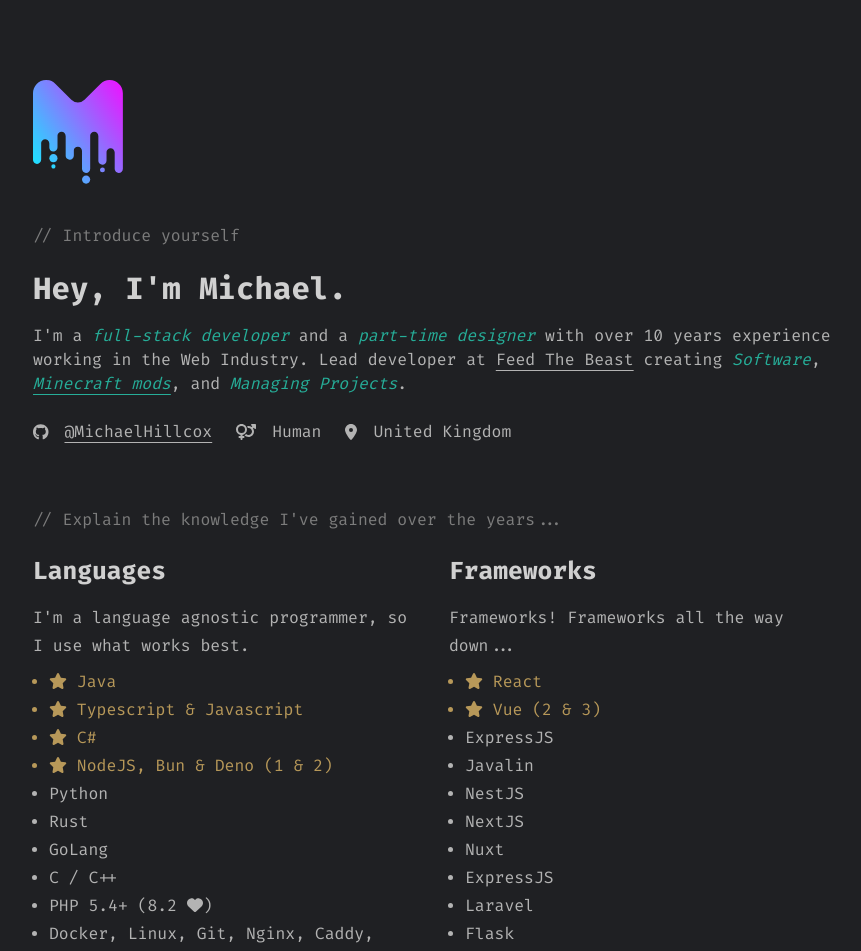
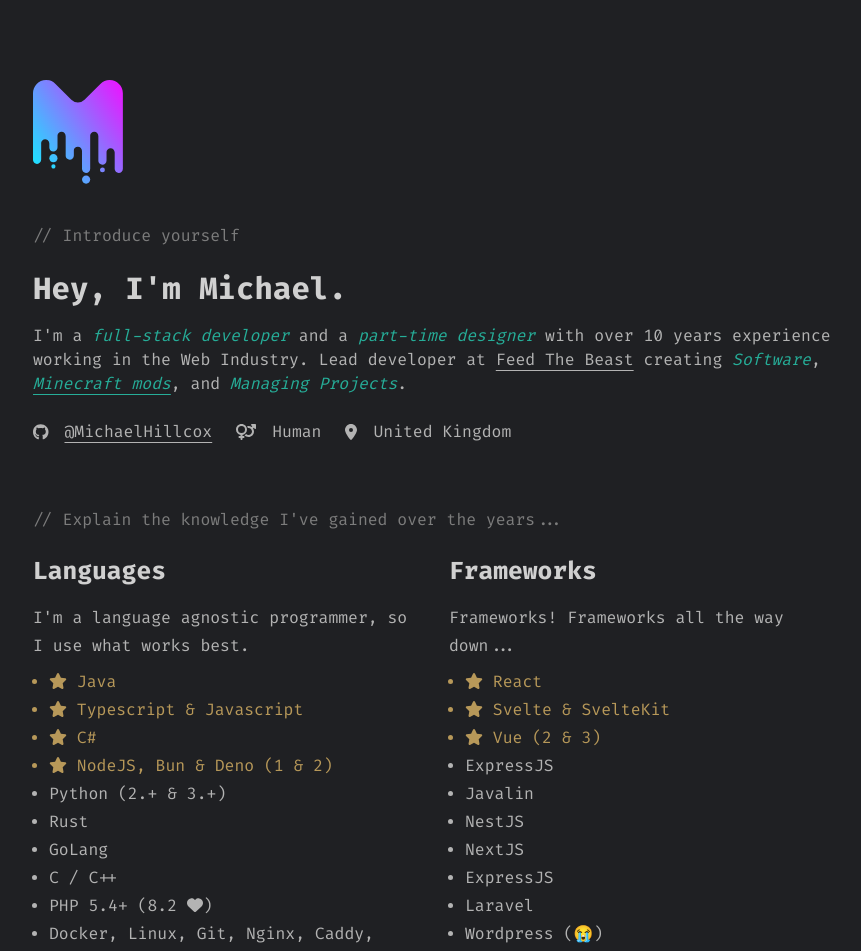
Before and after one commit to MichaelHillcox/Michael, a Next.js app: page / in a window 1280 px wide. Shown: the top 951 px of the page, without its empty margins (207-1068 px from the left). Built offline with nearby package versions, Linux system fonts and the light colour scheme.

Commit message:
Update index.tsx

```diff
--- a/src/pages/index.tsx
+++ b/src/pages/index.tsx
@@ -39,7 +39,7 @@
               <li className="star"><FontAwesomeIcon icon={faStar} /> Typescript & Javascript</li>
               <li className="star"><FontAwesomeIcon icon={faStar} /> C#</li>
               <li className="star"><FontAwesomeIcon icon={faStar} /> NodeJS, Bun & Deno (1 & 2)</li>
-              <li>Python</li>
+              <li>Python (2.+ & 3.+)</li>
               <li>Rust</li>
               <li>GoLang</li>
               <li>C / C++</li>
@@ -54,15 +54,14 @@
             <p className="mb-2">Frameworks! Frameworks all the way down...</p>
             <ul className="list-disc pl-4" role="list">
               <li className="star"><FontAwesomeIcon icon={faStar} /> React</li>
+              <li className="star"><FontAwesomeIcon icon={faStar} /> Svelte & SvelteKit</li>
               <li className="star"><FontAwesomeIcon icon={faStar} /> Vue (2 & 3)</li>
               <li>ExpressJS</li>
               <li>Javalin</li>
               <li>NestJS</li>
               <li>NextJS</li>
-              <li>Nuxt</li>
               <li>ExpressJS</li>
               <li>Laravel</li>
-              <li>Flask</li>
               <li>Wordpress (😭)</li>
               <li>And a bunch more, just too many to list here...</li>
             </ul>
```
